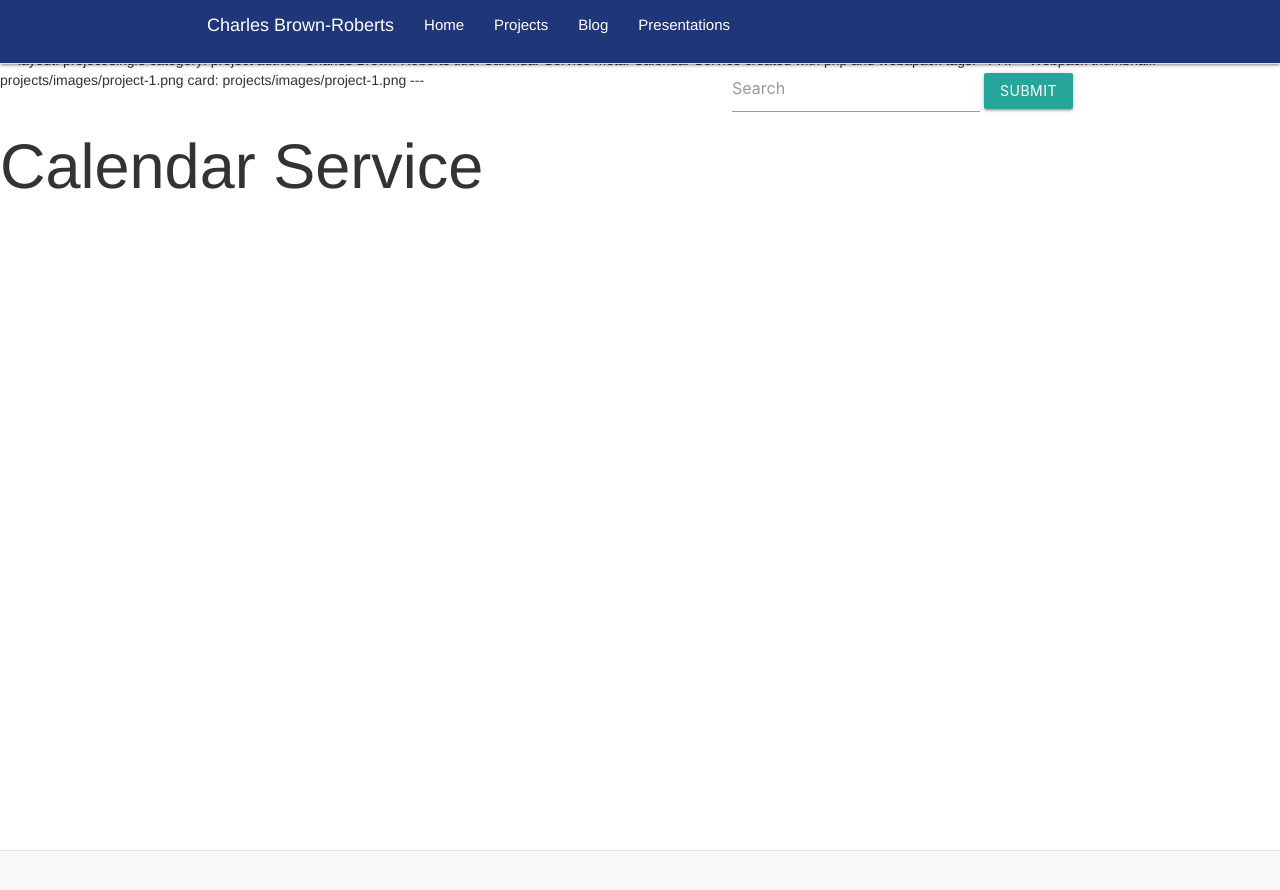
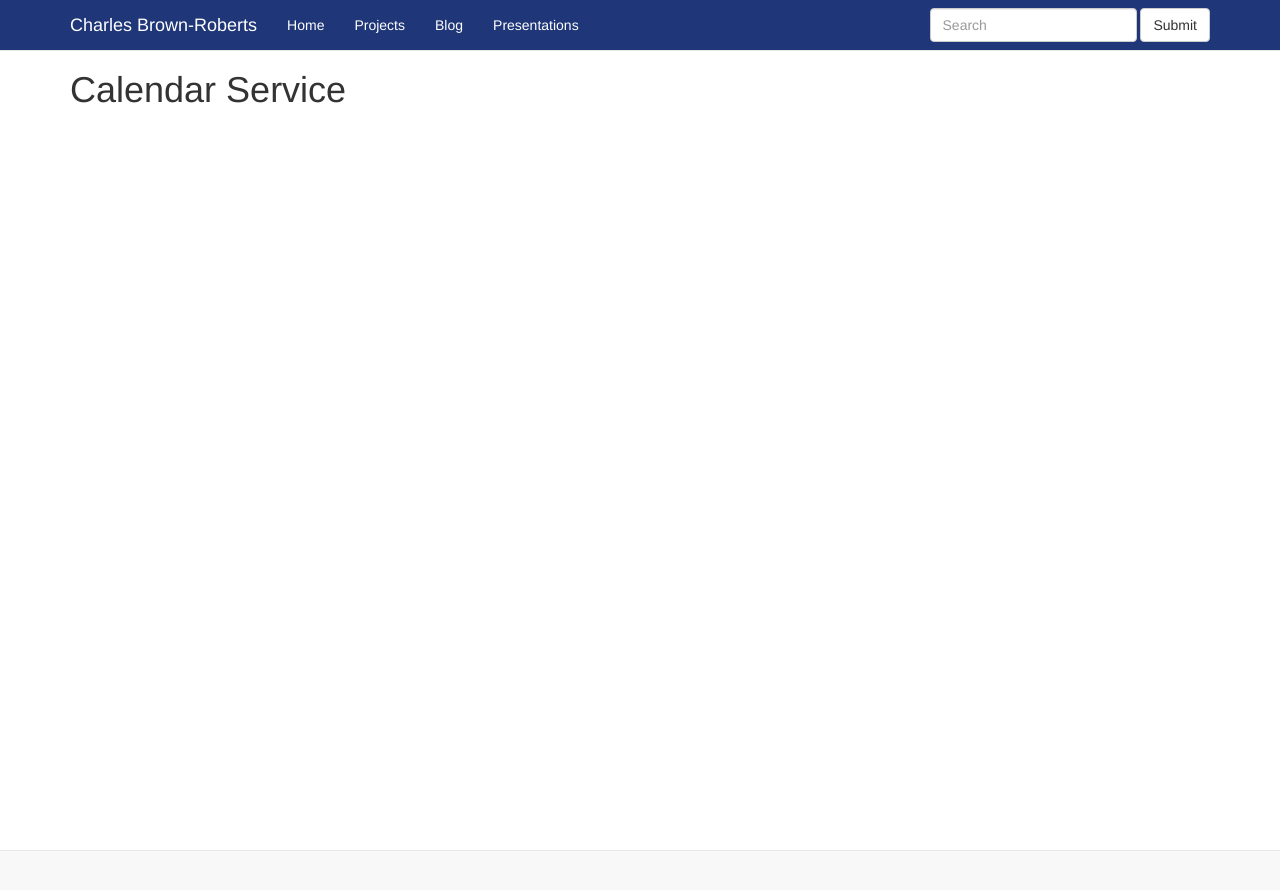
Before and after one commit to cgb37/cgb37.github.io, a Jekyll site: the page built from _posts/2017-01-19-project-calendar-service-3.html, in a window 1280 px wide. Shown: the top 890 px of the page. Built offline with Jekyll 4.4.1, drawn with Linux system fonts in a browser that asks for light colours; nearby versions of some CDN libraries; library files that are not in the unit come from our copies; a script that is not in the unit is left out.

```diff
--- a/_posts/2017-01-19-project-calendar-service-3.html
+++ b/_posts/2017-01-19-project-calendar-service-3.html
@@ -1,4 +1,4 @@
-<link rel="stylesheet" href="../projects/images/vendor/materialize/materialize/css/materialize.css">---
+---
 layout: project/single
 category: project
 author: Charles Brown-Roberts
```
